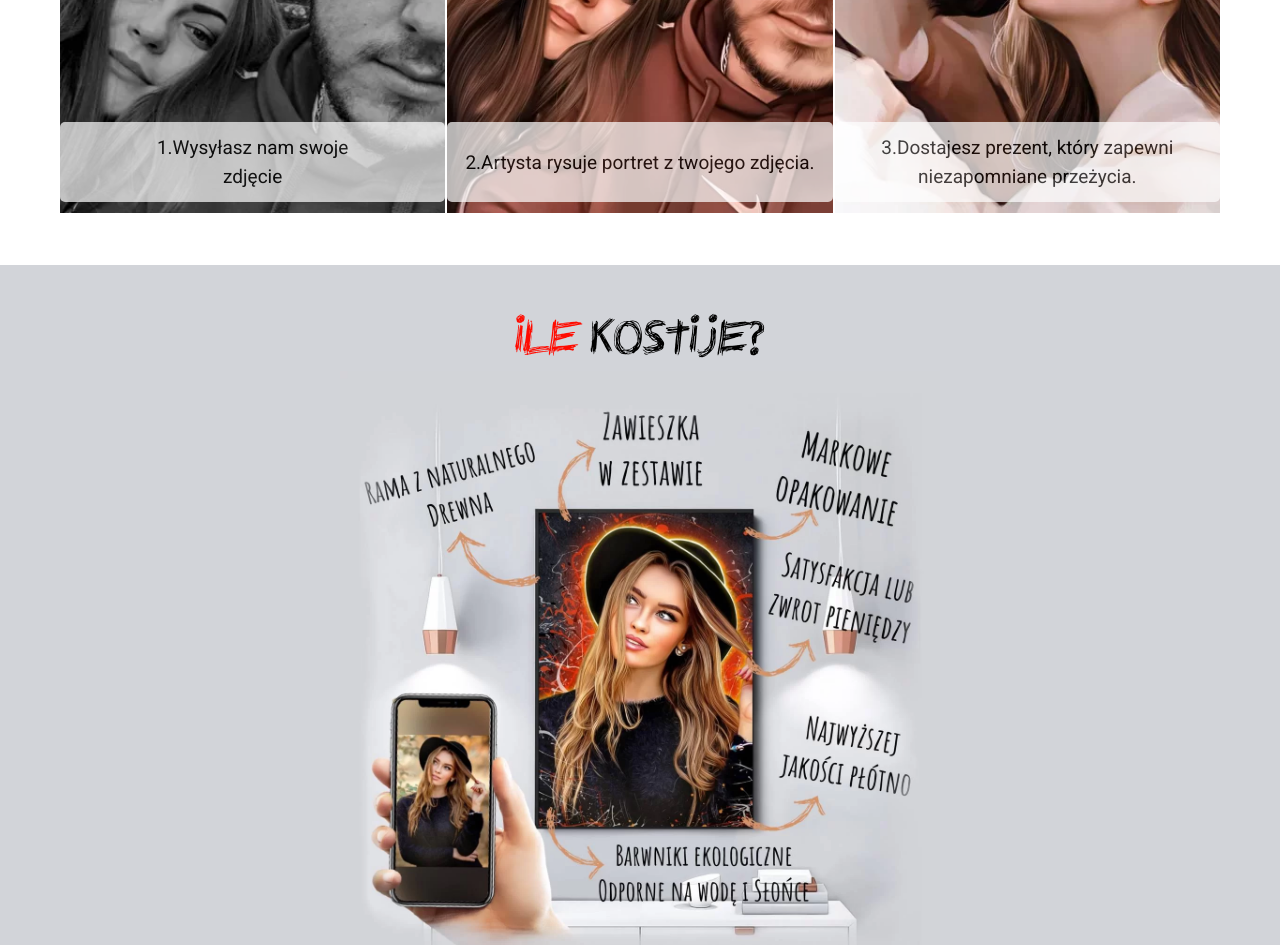
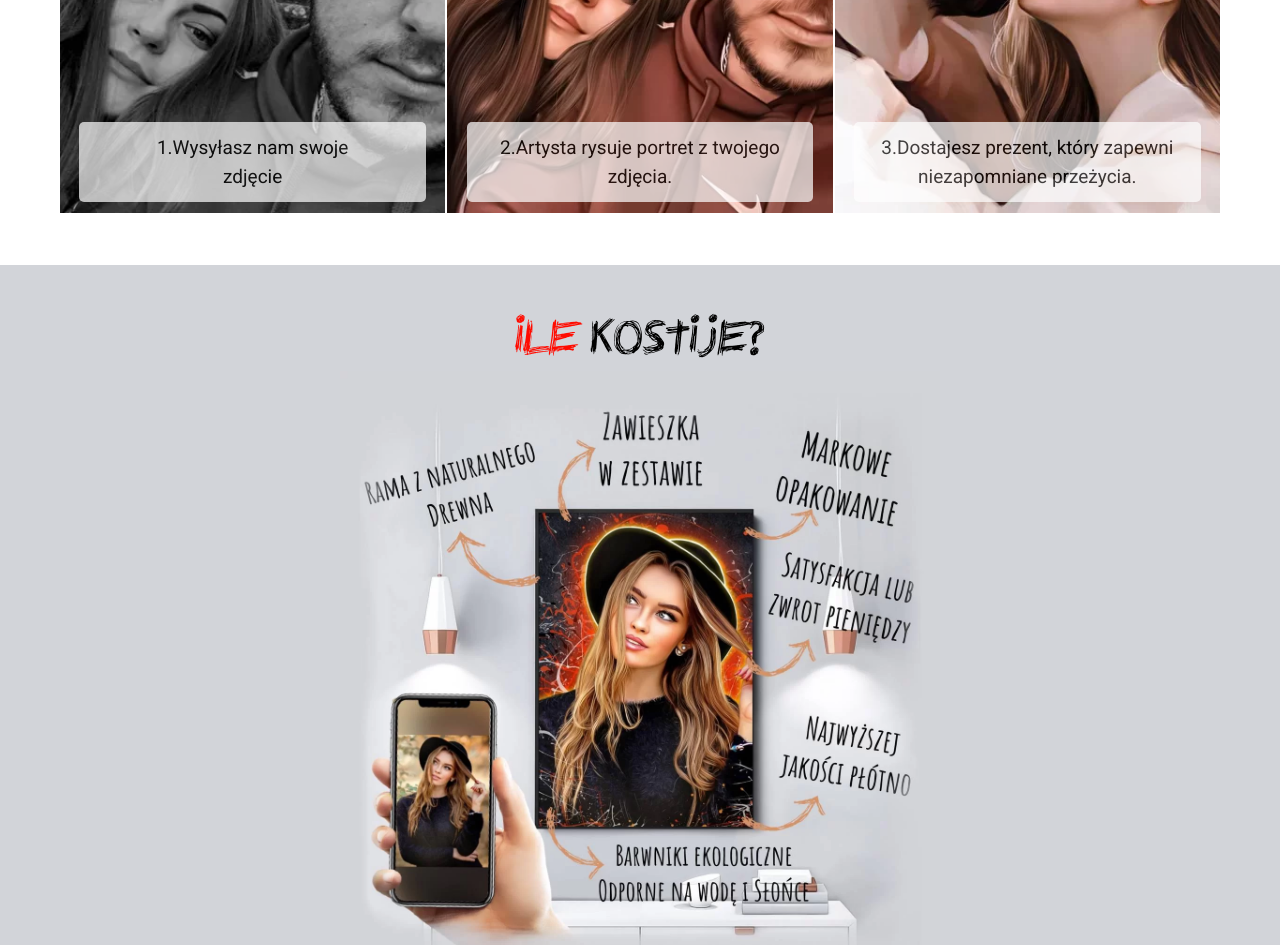
Before and after one commit to hacknazar21/adamel, a plain HTML site: page index.html in a window 1280 px wide. Shown: the part 1900-2845 px from the top of the page. Drawn offline with nearby package versions, Linux system fonts and the light colour scheme; files whose address does not match are found by name.

Commit message:
Испр

```diff
--- a/css/style.css
+++ b/css/style.css
@@ -1214,6 +1214,7 @@ body {
 }
 
 .block-0-content__image img {
+  max-width: none !important;
   width: 590px;
   height: 426px;
 }
@@ -1478,7 +1479,7 @@ body {
   display: -webkit-box;
   display: -ms-flexbox;
   display: flex;
-  width: 100%;
+  width: 90%;
   height: 80px;
   background-position: center center;
   border-color: transparent;
@@ -1491,7 +1492,7 @@ body {
   border-style: solid;
   bottom: 11px;
   left: 50%;
-  margin-left: -50%;
+  margin-left: -45%;
 }
 
 .block-card__text > p {
@@ -1661,7 +1662,7 @@ body {
 .block-3__slider {
   position: relative;
   overflow: hidden;
-  padding: 50px 0;
+  padding: 40px 0;
 }
 
 .block-3__title {
--- a/index.html
+++ b/index.html
@@ -5,9 +5,7 @@
 	<meta charset="UTF-8">
 	<meta http-equiv="X-UA-Compatible" content="IE=edge">
 	<meta name="viewport" content="width=device-width, initial-scale=1.0">
-	<link rel="stylesheet" href="css/swiper-bundle.min.css" />
 	<link rel="stylesheet" href="css/style.min.css">
-	<link rel="stylesheet" href="css/twentytwenty.css" media="screen">
 	<title>Document</title>
 </head>
 
```
Also changed, not shown: css/style.min.css, img/block-2/02.jpg.
